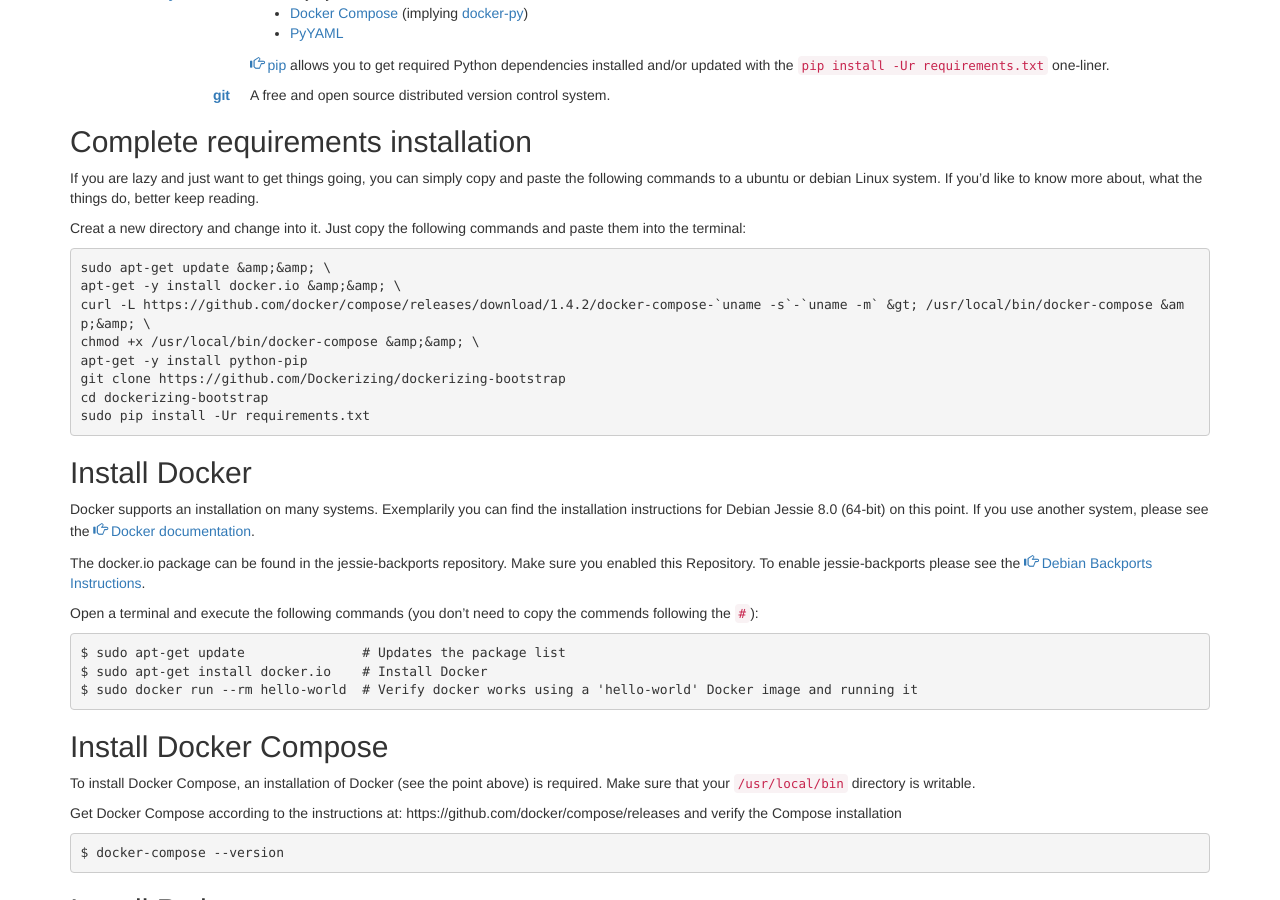
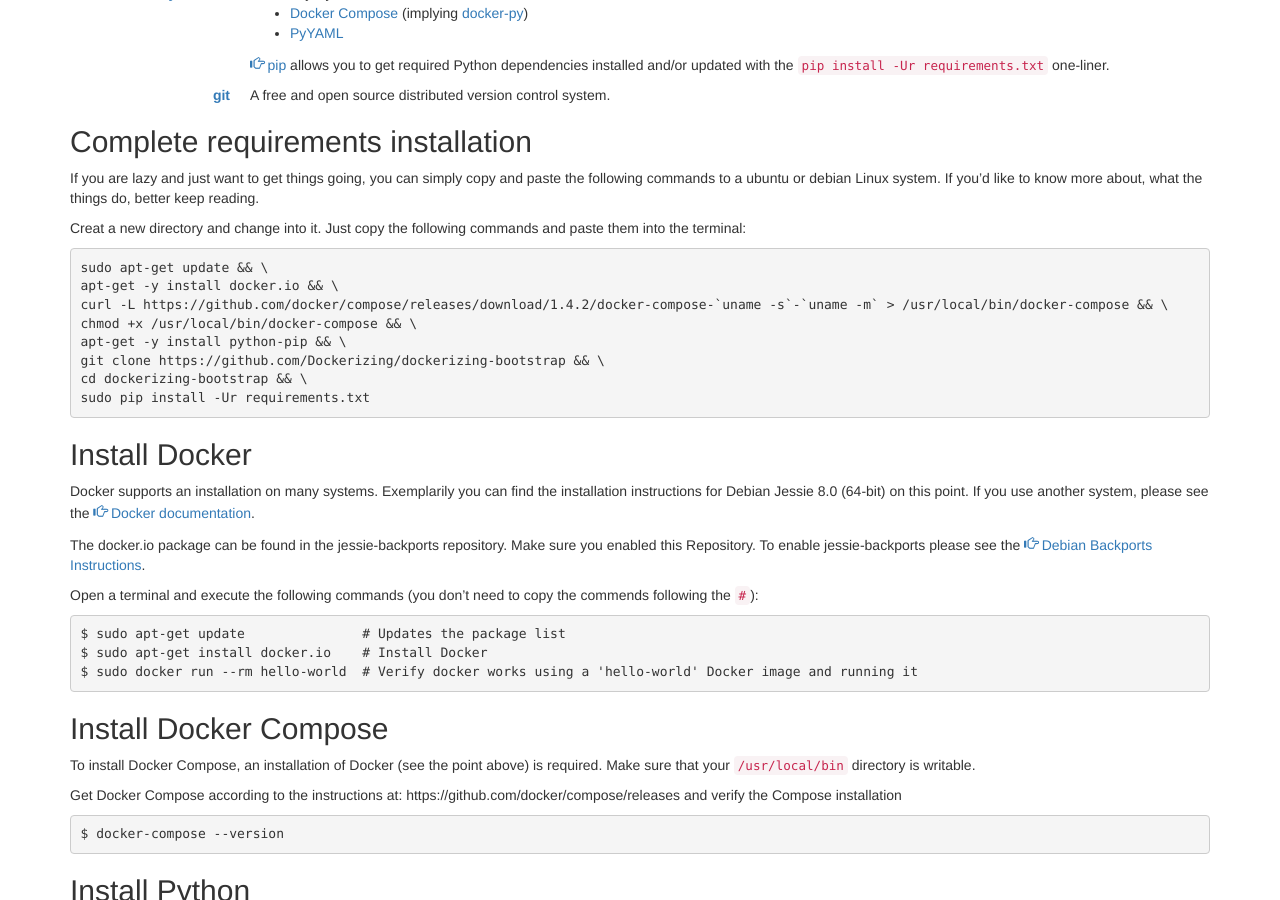
Before and after one commit to Dockerizing/dockerizing.github.io, a Jekyll site: the page built from requirements.md, in a window 1280 px wide and 900 px high, scrolled down 625 px. Built offline with Jekyll 4.4.1, drawn with Linux system fonts in a browser that asks for light colours; nearby versions of some CDN libraries; some of the changed lines change nothing that is shown.

Commit message:
Fix encoding in simple listing for requirements

```diff
--- a/requirements.md
+++ b/requirements.md
@@ -31,13 +31,13 @@
 Creat a new directory and change into it.
 Just copy the following commands and paste them into the terminal:
 
-    sudo apt-get update &amp;&amp; \
-    apt-get -y install docker.io &amp;&amp; \
-    curl -L https://github.com/docker/compose/releases/download/1.4.2/docker-compose-`uname -s`-`uname -m` &gt; /usr/local/bin/docker-compose &amp;&amp; \
-    chmod +x /usr/local/bin/docker-compose &amp;&amp; \
-    apt-get -y install python-pip
-    git clone https://github.com/Dockerizing/dockerizing-bootstrap
-    cd dockerizing-bootstrap
+    sudo apt-get update && \
+    apt-get -y install docker.io && \
+    curl -L https://github.com/docker/compose/releases/download/1.4.2/docker-compose-`uname -s`-`uname -m` > /usr/local/bin/docker-compose && \
+    chmod +x /usr/local/bin/docker-compose && \
+    apt-get -y install python-pip && \
+    git clone https://github.com/Dockerizing/dockerizing-bootstrap && \
+    cd dockerizing-bootstrap && \
     sudo pip install -Ur requirements.txt
 
 
```
